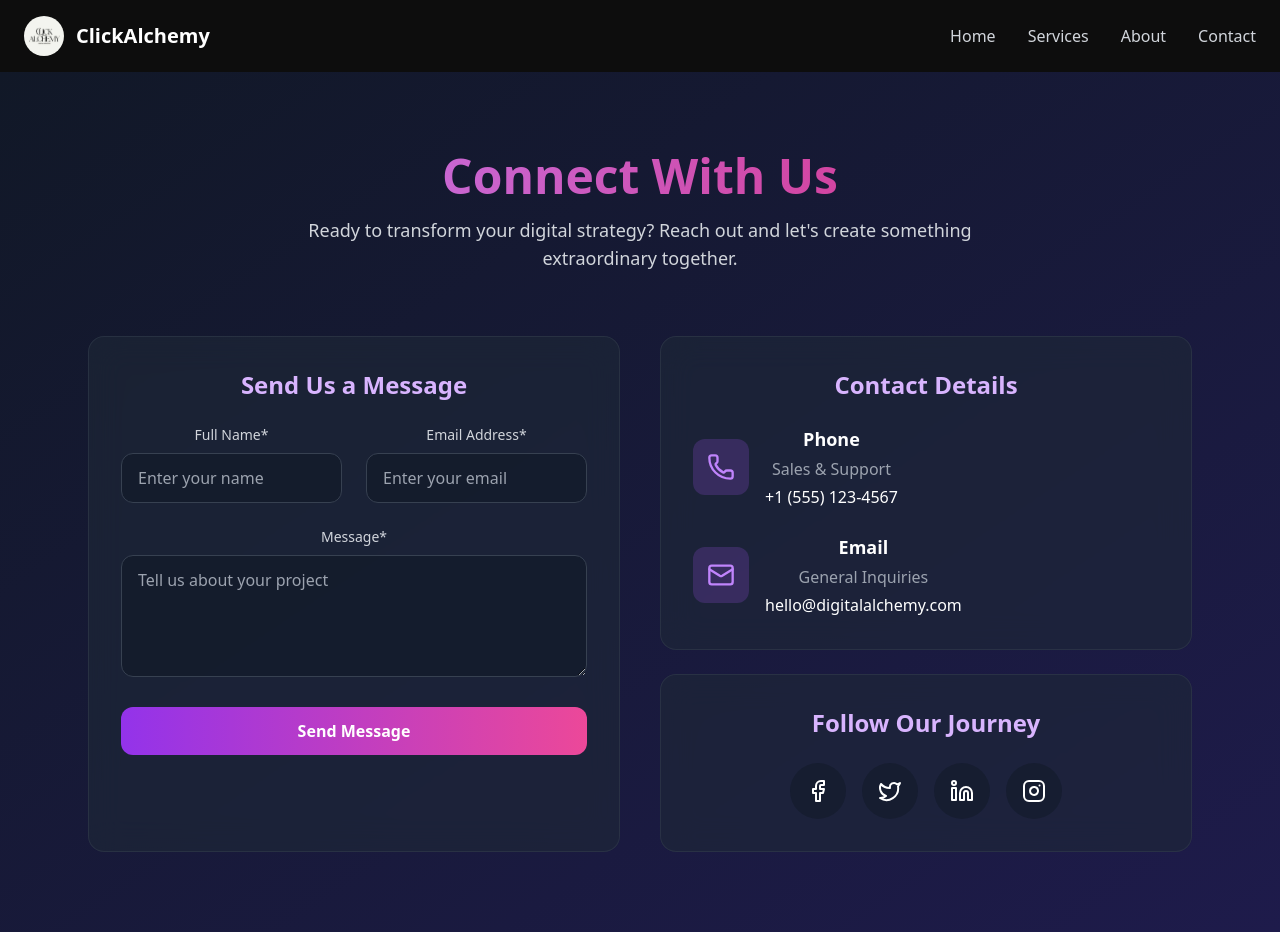
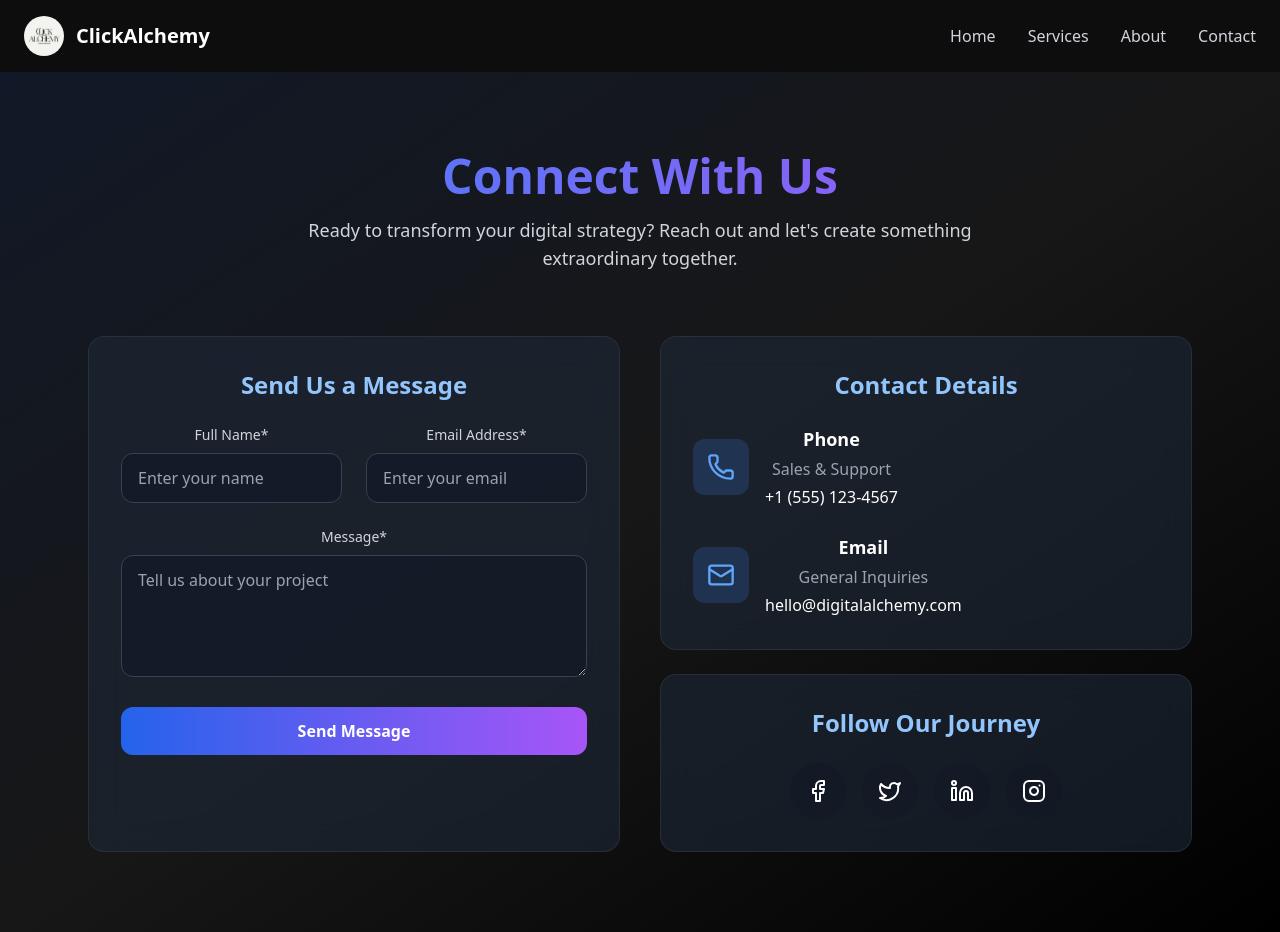
Before and after one commit to BitecodesHub/ClickAlchemy, a React (Create React App) app: page /contact in a window 1280 px wide. Built offline with nearby package versions, Linux system fonts and the light colour scheme.

Commit message:
Improved desig 2222

```diff
--- a/src/components/Contact.js
+++ b/src/components/Contact.js
@@ -18,17 +18,16 @@ export const ContactSection = () => {
 
   const handleSubmit = (e) => {
     e.preventDefault();
-    // Add form submission logic here
     console.log('Form submitted:', formData);
   };
 
   return (
-    <section id="contact" className="py-20 bg-gradient-to-br from-gray-900 to-indigo-950 text-white">
+    <section id="contact" className="py-20 bg-gradient-to-br from-gray-900 via-neutral-900 to-black text-white">
       <div className="container mx-auto px-6 max-w-6xl">
         <div className="text-center mb-16">
           <h2 className="text-4xl md:text-5xl font-extrabold mb-4
             bg-clip-text text-transparent
-            bg-gradient-to-r from-purple-400 to-pink-600
+            bg-gradient-to-r from-blue-500 to-purple-500
             animate-gradient-x">
             Connect With Us
           </h2>
@@ -42,10 +41,10 @@ export const ContactSection = () => {
           {/* Contact Form */}
           <div className="bg-gray-800/60 backdrop-blur-lg p-8 rounded-2xl
             border border-gray-700/50
-            hover:border-purple-500/50
+            hover:border-blue-500/50
             transition-all duration-500
-            hover:shadow-2xl hover:shadow-purple-500/20">
-            <h3 className="text-2xl font-bold mb-6 text-purple-300">
+            hover:shadow-2xl hover:shadow-blue-500/20">
+            <h3 className="text-2xl font-bold mb-6 text-blue-300">
               Send Us a Message
             </h3>
             <form onSubmit={handleSubmit} className="space-y-6">
@@ -64,10 +63,10 @@ export const ContactSection = () => {
                       bg-gray-900/60
                       border border-gray-700
                       rounded-xl
-                      focus:ring-2 focus:ring-purple-500
+                      focus:ring-2 focus:ring-blue-500
                       focus:border-transparent
                       transition-all
-                      hover:border-purple-500/50"
+                      hover:border-blue-500/50"
                     placeholder="Enter your name"
                   />
                 </div>
@@ -85,10 +84,10 @@ export const ContactSection = () => {
                       bg-gray-900/60
                       border border-gray-700
                       rounded-xl
-                      focus:ring-2 focus:ring-purple-500
+                      focus:ring-2 focus:ring-blue-500
                       focus:border-transparent
                       transition-all
-                      hover:border-purple-500/50"
+                      hover:border-blue-500/50"
                     placeholder="Enter your email"
                   />
                 </div>
@@ -107,10 +106,10 @@ export const ContactSection = () => {
                     bg-gray-900/60
                     border border-gray-700
                     rounded-xl
-                    focus:ring-2 focus:ring-purple-500
+                    focus:ring-2 focus:ring-blue-500
                     focus:border-transparent
                     transition-all
-                    hover:border-purple-500/50"
+                    hover:border-blue-500/50"
                   placeholder="Tell us about your project"
                   rows="4"
                 ></textarea>
@@ -119,7 +118,7 @@ export const ContactSection = () => {
               <button
                 type="submit"
                 className="w-full
-                  bg-gradient-to-r from-purple-600 to-pink-500
+                  bg-gradient-to-r from-blue-600 to-purple-500
                   text-white
                   px-8 py-3
                   rounded-xl
@@ -128,7 +127,7 @@ export const ContactSection = () => {
                   transition-all
                   duration-300
                   hover:shadow-xl
-                  hover:shadow-purple-500/40"
+                  hover:shadow-blue-500/40"
               >
                 Send Message
               </button>
@@ -139,10 +138,10 @@ export const ContactSection = () => {
           <div className="space-y-6">
             <div className="bg-gray-800/60 backdrop-blur-lg p-8 rounded-2xl
               border border-gray-700/50
-              hover:border-purple-500/50
+              hover:border-blue-500/50
               transition-all duration-500
-              hover:shadow-2xl hover:shadow-purple-500/20">
-              <h3 className="text-2xl font-bold mb-6 text-purple-300">
+              hover:shadow-2xl hover:shadow-blue-500/20">
+              <h3 className="text-2xl font-bold mb-6 text-blue-300">
                 Contact Details
               </h3>
               <div className="space-y-6">
@@ -164,22 +163,22 @@ export const ContactSection = () => {
                 ].map((item, index) => (
                   <div key={index} className="flex gap-4 items-center group">
                     <div className="w-14 h-14
-                      bg-purple-500/20
+                      bg-blue-500/20
                       rounded-xl
                       flex items-center
                       justify-center
-                      group-hover:bg-purple-500/40
+                      group-hover:bg-blue-500/40
                       transition-all duration-300">
                       <item.icon
-                        className="text-purple-400
-                        group-hover:text-purple-200
+                        className="text-blue-400
+                        group-hover:text-blue-200
                         transition-colors"
                         size={28}
                       />
                     </div>
                     <div>
                       <h4 className="text-lg font-semibold mb-1
-                        group-hover:text-purple-300
+                        group-hover:text-blue-300
                         transition-colors">
                         {item.title}
                       </h4>
@@ -187,7 +186,7 @@ export const ContactSection = () => {
                       <a
                         href={item.href}
                         className="text-white
-                        hover:text-purple-300
+                        hover:text-blue-300
                         transition-colors"
                       >
                         {item.value}
@@ -201,10 +200,10 @@ export const ContactSection = () => {
             {/* Social Media Links */}
             <div className="bg-gray-800/60 backdrop-blur-lg p-8 rounded-2xl
               border border-gray-700/50
-              hover:border-purple-500/50
+              hover:border-blue-500/50
               transition-all duration-500
-              hover:shadow-2xl hover:shadow-purple-500/20">
-              <h3 className="text-2xl font-bold mb-6 text-purple-300">
+              hover:shadow-2xl hover:shadow-blue-500/20">
+              <h3 className="text-2xl font-bold mb-6 text-blue-300">
                 Follow Our Journey
               </h3>
               <div className="flex gap-4 justify-center">
@@ -224,7 +223,7 @@ export const ContactSection = () => {
                       rounded-full
                       flex items-center
                       justify-center
-                      hover:bg-purple-500/30
+                      hover:bg-blue-500/30
                       transition-all
                       duration-300
                       group
@@ -232,7 +231,7 @@ export const ContactSection = () => {
                   >
                     <social.Icon
                       className="text-white
-                      group-hover:text-purple-300
+                      group-hover:text-blue-300
                       transition-colors"
                       size={24}
                     />
```
